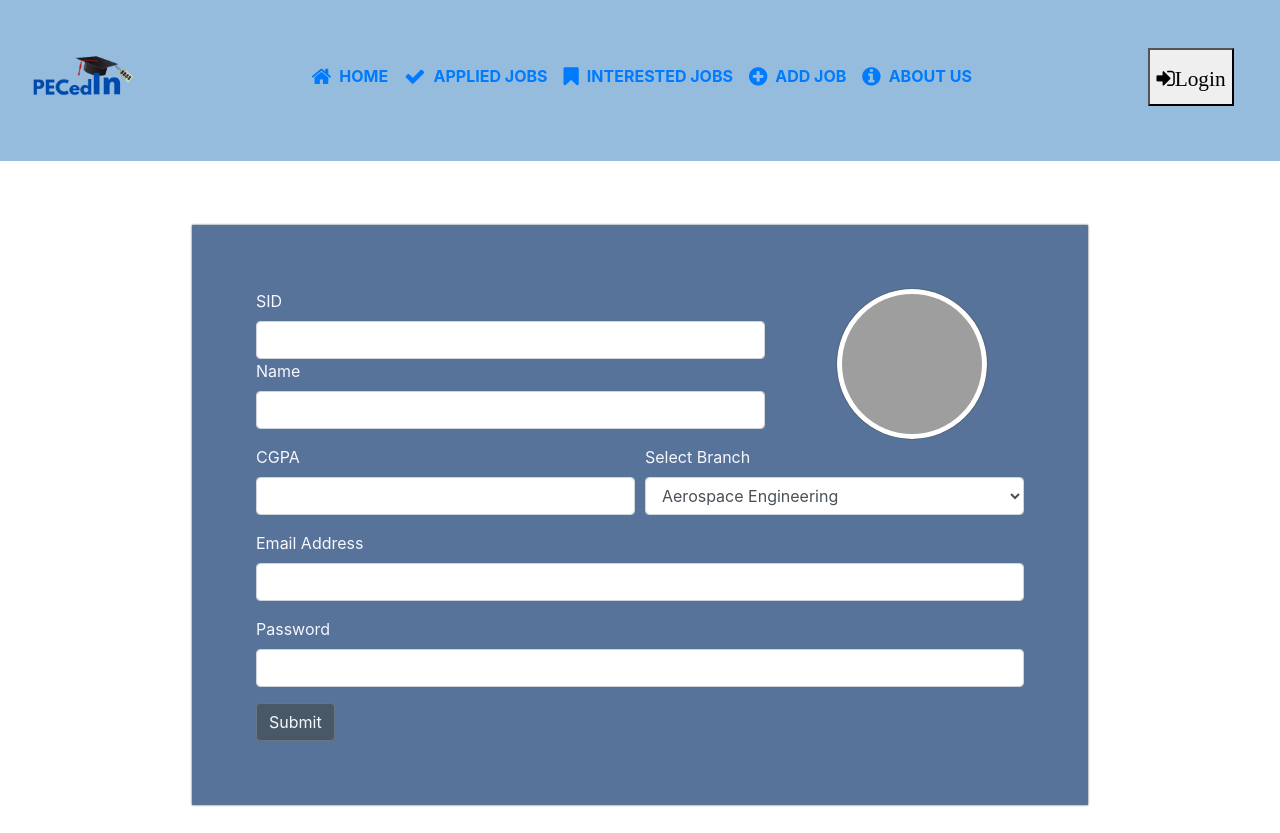
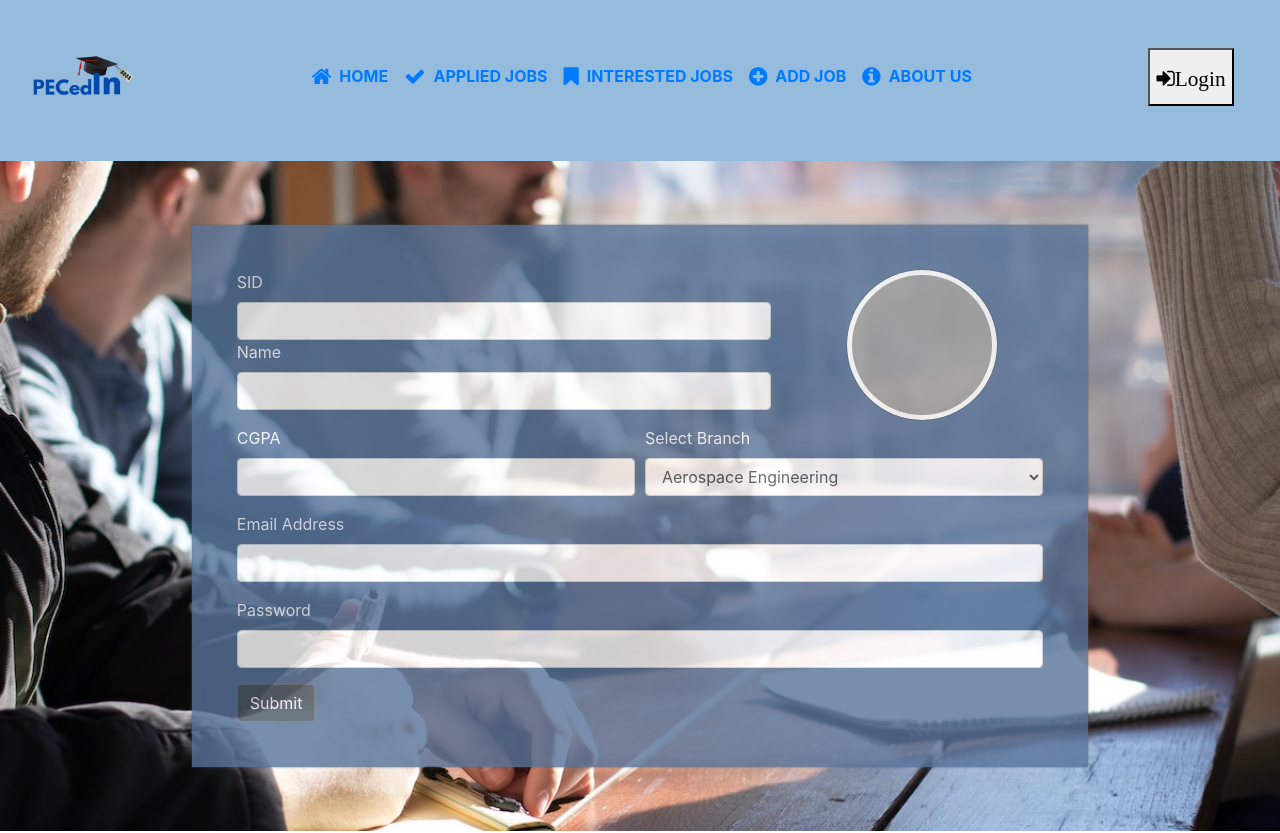
Before and after one commit to bhaveshkumarpassi/PECedin, a React (Create React App) app: page /signup in a window 1280 px wide. Shown: the top 833 px of the page. Built offline with nearby package versions, Linux system fonts and the light colour scheme; grey boxes are pictures that could not be loaded.

Commit message:
bg added

```diff
--- a/src/components/signup/signup.css
+++ b/src/components/signup/signup.css
@@ -1,9 +1,10 @@
 .SignupDiv{
-    margin : 5% 15% 5% 15%;
-    width: 70%;
+
+    width: 100%;
     box-shadow: 0 0 2px #495867;
     padding: 5%;
     background-color: #577399;
+    opacity: 0.8;
     color : #F7F7FF;
 }
 
--- a/src/components/signup/signupMain.js
+++ b/src/components/signup/signupMain.js
@@ -2,6 +2,7 @@ import React, {useState} from "react";
 import {Button} from "reactstrap";
 import SignUp1 from "./signup1";
 import SignUp2 from "./signup2";
+import signupBG from "../../assets/signupBG.jpg";
 import "./signup.css";
 
 const SignUpMain = ()=>{
@@ -13,13 +14,18 @@ const SignUpMain = ()=>{
     if(stage){content = <SignUp1/>}
     else{content=<SignUp2/>}
 
-    return <div className="SignupDiv">
+    return <div style={{
+        backgroundImage : `url(${signupBG})`,
+        backgroundSize : "cover",
+        height : "100%",
+        padding : "5% 15% 5% 15%"
+    }}> <div className="SignupDiv">
     {content}
     <Button onClick={clickHandler} style={{
         background : "#495867",
         color : "#F7F7FF"
     }} >Submit</Button>
-    </div>
+    </div></div>
 
 }
 
--- a/src/components/userProfile/sampleUser.js
+++ b/src/components/userProfile/sampleUser.js
@@ -6,5 +6,5 @@ export const SampleUser = {
     email : "nisha.bt19cse@pec.edu.in",
     password : "random",
     image : "https://lh3.googleusercontent.com/proxy/nyZm2LFh9xt25TQI515oAt0aS_5xZrvDnw4gXdworE93gkMqJ1D3PEZzBoBmh_yf12ubiyfAIiM-ADI5Pis85VNzHM9WdHRr0VoERl6-ByFASy8",
-    interests : ["Finance", "Software Developer", "Data Science"],
+    preferences : ["Finance", "Software Developer", "Data Science"],
 };
--- a/src/components/userProfile/userInfo.js
+++ b/src/components/userProfile/userInfo.js
@@ -12,7 +12,8 @@ const UserInfo = ()=>{
                     <Row><div className="InfoKey"><VscActivateBreakpoints size="25px"/> Branch : </div><div className="InfoValue">{SampleUser.branch}</div></Row>
                     <Row><div className="InfoKey"><VscActivateBreakpoints size="25px"/> CGPA : </div><div className="InfoValue">{SampleUser.cgpa}</div></Row>
                     <Row><div className="InfoKey"><VscActivateBreakpoints size="25px"/> E-Mail : </div><div className="InfoValue">{SampleUser.email}</div></Row>
-
+                    <Row><div className="InfoKey"><VscActivateBreakpoints size="25px"/> Job / Internship Preferences : </div></Row>
+                    <Row>{SampleUser.preferences.map((p, index)=>{})}</Row>
                 </Col>
                 <Col lg="4"><img src={SampleUser.image} className="userDP"/></Col>
             </Row>
--- a/src/components/userProfile/userProfile.css
+++ b/src/components/userProfile/userProfile.css
@@ -48,7 +48,6 @@
 .InfoKey{
     font-size: 25px;
     color: #577399;
-    margin-top: 1%;
 }
 
 .InfoValue{
```
Also changed, not shown: src/assets/signupBG.jpg (added).
